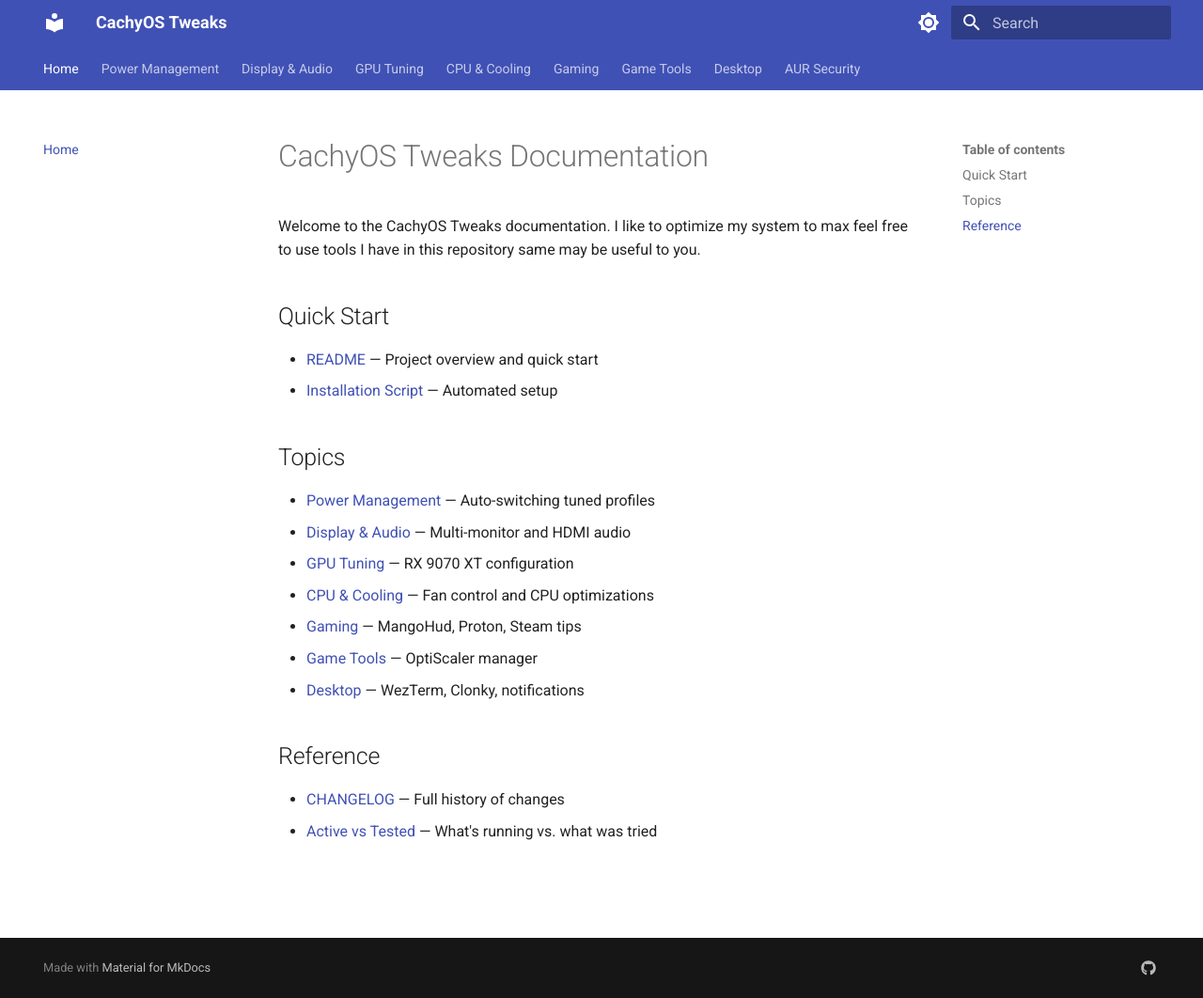
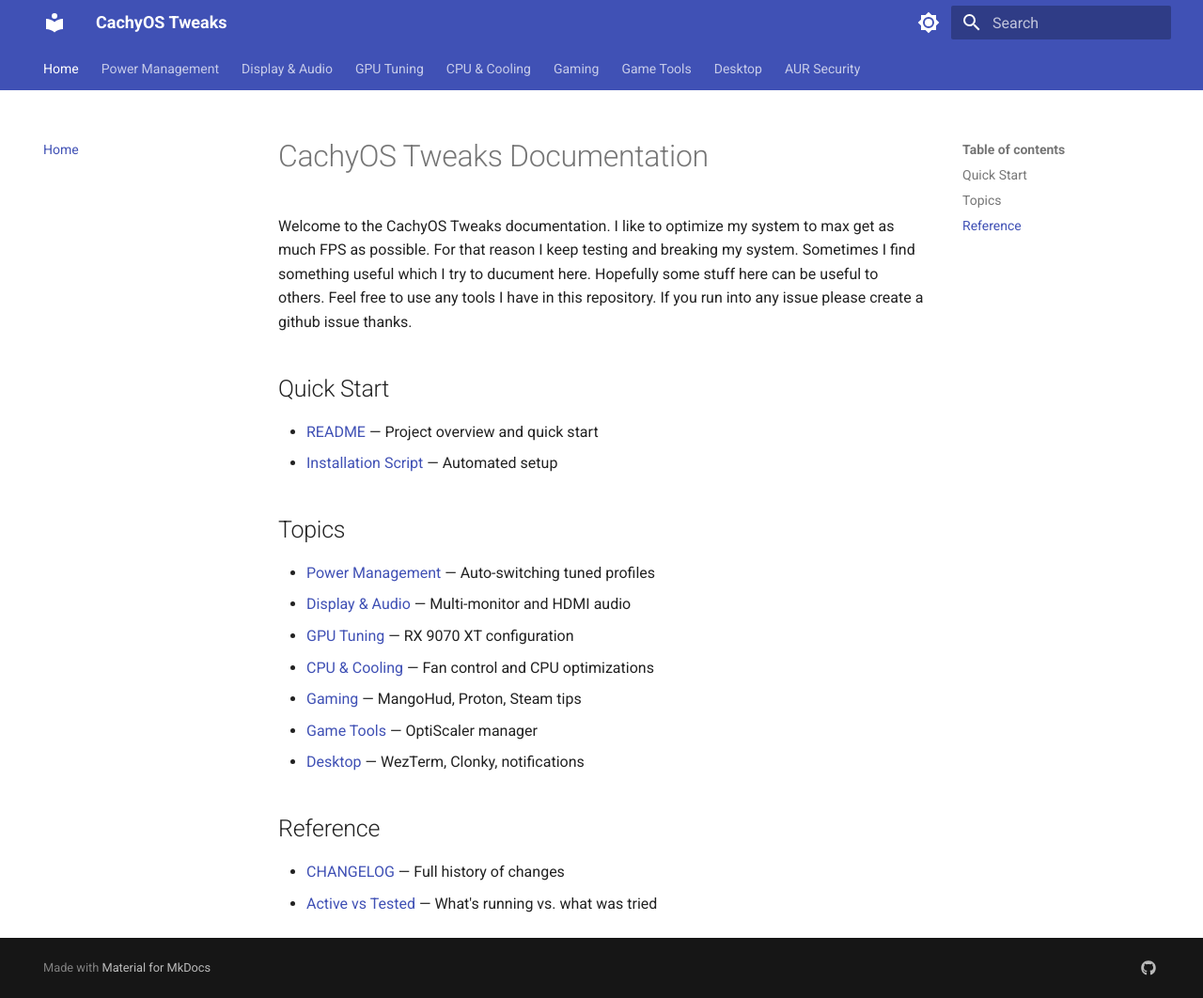
Before and after one commit to axeII/cachyos-labs, an MkDocs documentation site: the page built from docs/index.md, in a window 1280 px wide and 1062 px high. Shown: the whole window at 94% size. Built offline with MkDocs 1.6.1 and Material for MkDocs 9.7.7, drawn with Linux system fonts in a browser that asks for light colours.

Commit message:
docs: refactor welcome message

```diff
--- a/docs/index.md
+++ b/docs/index.md
@@ -1,6 +1,6 @@
 # CachyOS Tweaks Documentation
 
-Welcome to the CachyOS Tweaks documentation. I like to optimize my system to max feel free to use tools I have in this repository same may be useful to you.
+Welcome to the CachyOS Tweaks documentation. I like to optimize my system to max get as much FPS as possible. For that reason I keep testing and breaking my system. Sometimes I find something useful which I try to ducument here. Hopefully some stuff here can be useful to others. Feel free to use any tools I have in this repository. If you run into any issue please create a github issue thanks.
 
 ## Quick Start
 
```
